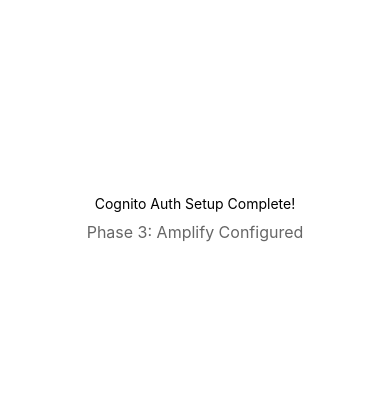
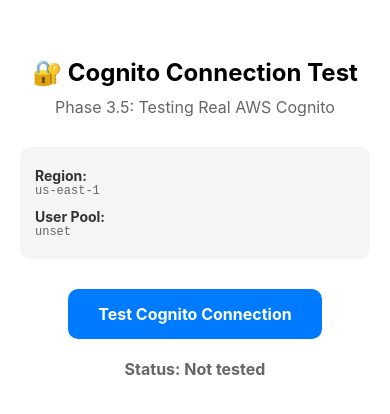
Before and after one commit to mattenarle10/cognito-rn-poc, a React Native app: screen / in a window 390 px wide. Shown: the part 204-618 px from the top of the page. Built offline with nearby package versions, Linux system fonts and the light colour scheme; no server answers; what aws-amplify would draw is missing.

Commit message:
🧪 Add Cognito connection test
- Test button to verify connection to real AWS Cognito
- Display environment configuration
- Smart error handling to confirm connection
- Ready to test live infrastructure

```diff
--- a/App.tsx
+++ b/App.tsx
@@ -1,16 +1,79 @@
 import { StatusBar } from 'expo-status-bar';
-import { StyleSheet, Text, View } from 'react-native';
+import { StyleSheet, Text, View, TouchableOpacity, Alert } from 'react-native';
 import { Amplify } from 'aws-amplify';
 import { amplifyConfig } from './src/config/amplify-config';
+import { signUp } from 'aws-amplify/auth';
+import { useState } from 'react';
 
 // Initialize Amplify
 Amplify.configure(amplifyConfig);
 
 export default function App() {
+  const [connectionStatus, setConnectionStatus] = useState<string>('Not tested');
+  const [testing, setTesting] = useState(false);
+
+  const testConnection = async () => {
+    setTesting(true);
+    setConnectionStatus('Testing...');
+
+    try {
+      // Try to create a test signup (this will fail but confirm connection)
+      await signUp({
+        username: 'test@example.com',
+        password: 'TestPassword123',
+        options: {
+          userAttributes: {
+            email: 'test@example.com',
+          }
+        }
+      });
+      setConnectionStatus('✅ Connected to Cognito!');
+    } catch (error: any) {
+      // We expect this to fail, but different errors tell us about connection
+      if (error.name === 'UsernameExistsException' ||
+          error.name === 'InvalidParameterException' ||
+          error.message.includes('User')) {
+        setConnectionStatus('✅ Connected to Cognito!');
+      } else {
+        setConnectionStatus(`❌ Connection Error: ${error.message}`);
+      }
+    } finally {
+      setTesting(false);
+    }
+  };
+
   return (
     <View style={styles.container}>
-      <Text>Cognito Auth Setup Complete!</Text>
-      <Text style={styles.subtitle}>Phase 3: Amplify Configured</Text>
+      <Text style={styles.title}>🔐 Cognito Connection Test</Text>
+      <Text style={styles.subtitle}>Phase 3.5: Testing Real AWS Cognito</Text>
+
+      <View style={styles.configInfo}>
+        <Text style={styles.configLabel}>Region:</Text>
+        <Text style={styles.configValue}>{process.env.EXPO_PUBLIC_AWS_REGION}</Text>
+
+        <Text style={styles.configLabel}>User Pool:</Text>
+        <Text style={styles.configValue}>{process.env.EXPO_PUBLIC_USER_POOL_ID}</Text>
+      </View>
+
+      <TouchableOpacity
+        style={styles.testButton}
+        onPress={testConnection}
+        disabled={testing}
+      >
+        <Text style={styles.testButtonText}>
+          {testing ? 'Testing...' : 'Test Cognito Connection'}
+        </Text>
+      </TouchableOpacity>
+
+      <Text style={[
+        styles.status,
+        connectionStatus.includes('✅') ? styles.success :
+        connectionStatus.includes('❌') ? styles.error :
+        styles.neutral
+      ]}>
+        Status: {connectionStatus}
+      </Text>
+
       <StatusBar style="auto" />
     </View>
   );
@@ -22,10 +85,63 @@
     backgroundColor: '#fff',
     alignItems: 'center',
     justifyContent: 'center',
+    padding: 20,
+  },
+  title: {
+    fontSize: 24,
+    fontWeight: 'bold',
+    marginBottom: 10,
+    textAlign: 'center',
   },
   subtitle: {
     fontSize: 16,
     color: '#666',
-    marginTop: 10,
+    marginBottom: 30,
+    textAlign: 'center',
+  },
+  configInfo: {
+    backgroundColor: '#f5f5f5',
+    padding: 15,
+    borderRadius: 10,
+    marginBottom: 30,
+    width: '100%',
+  },
+  configLabel: {
+    fontSize: 14,
+    fontWeight: 'bold',
+    color: '#333',
+    marginTop: 5,
+  },
+  configValue: {
+    fontSize: 12,
+    color: '#666',
+    marginBottom: 5,
+    fontFamily: 'monospace',
+  },
+  testButton: {
+    backgroundColor: '#007AFF',
+    paddingHorizontal: 30,
+    paddingVertical: 15,
+    borderRadius: 10,
+    marginBottom: 20,
+  },
+  testButtonText: {
+    color: 'white',
+    fontSize: 16,
+    fontWeight: 'bold',
+  },
+  status: {
+    fontSize: 16,
+    fontWeight: 'bold',
+    textAlign: 'center',
+  },
+  success: {
+    color: '#34C759',
+  },
+  error: {
+    color: '#FF3B30',
+  },
+  neutral: {
+    color: '#666',
   },
 });
```
